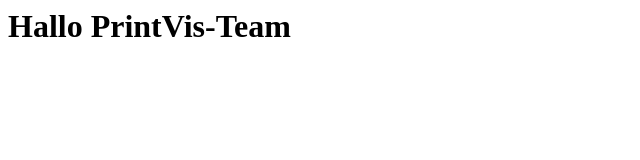
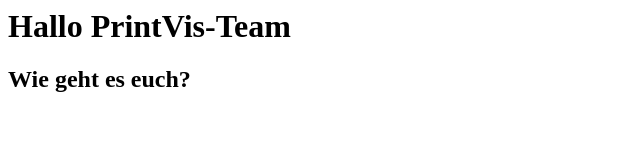
Before and after one commit to BenjaminGoebbert/JoergsFancyWebPage, a plain HTML site: page index.html in a window 1280 px wide. Shown: the whole page, without its empty margins (0-640 px from the left). Drawn offline with Linux system fonts and the light colour scheme.

Commit message:
Updated index.html

```diff
--- a/index.html
+++ b/index.html
@@ -4,5 +4,6 @@
 	</head>
 	<body>
 		<h1>Hallo PrintVis-Team</h1>
+		<h2>Wie geht es euch?</h2>
 	</body>
 </html>
```
